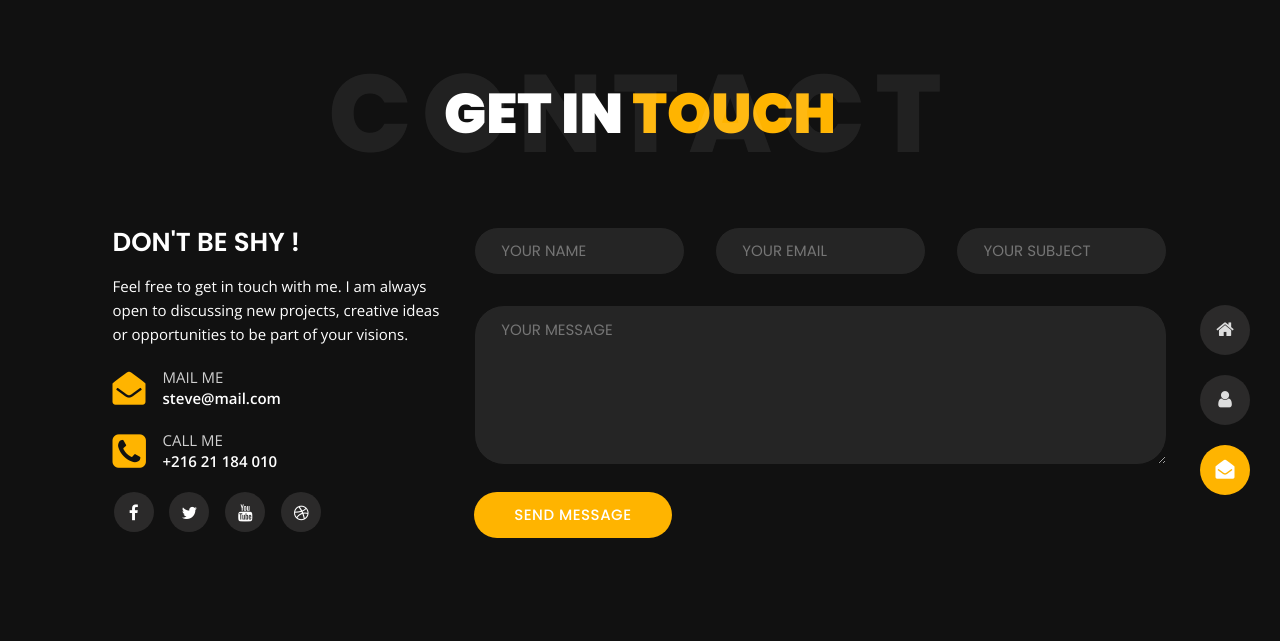
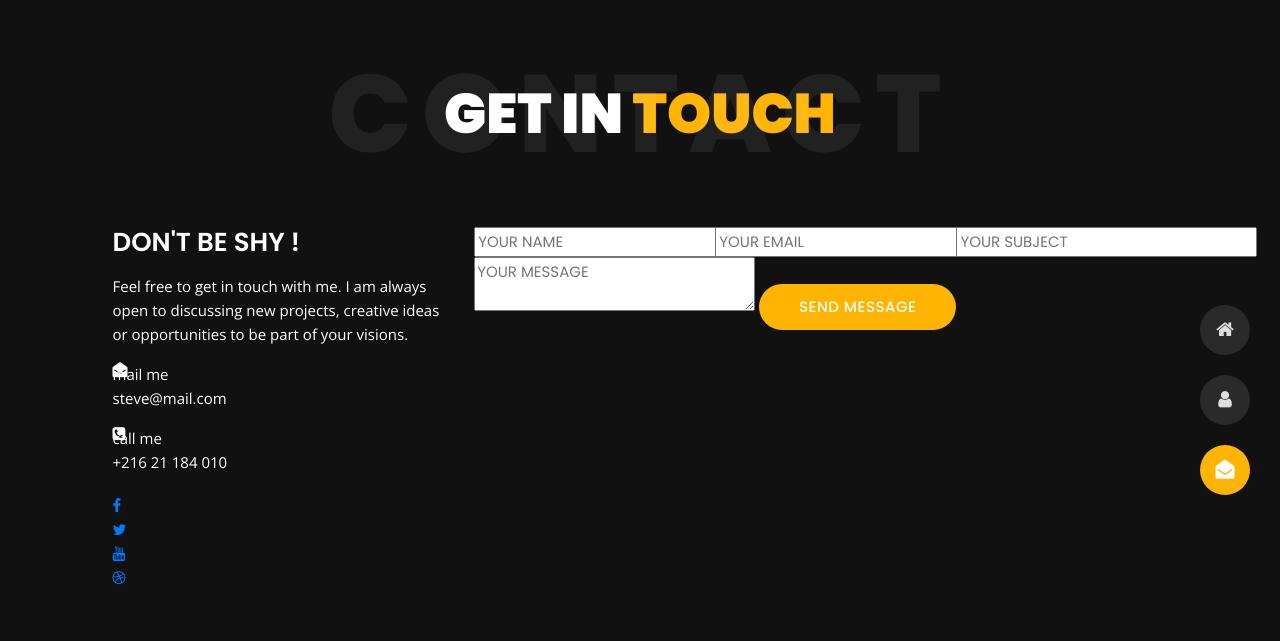
Before and after one commit to ali-almandeel/profile, a plain HTML site: page contact.html in a window 1280 px wide. Drawn offline with nearby package versions, Linux system fonts and the light colour scheme.

Commit message:
style.css

```diff
--- a/css/style.css
+++ b/css/style.css
@@ -65,15 +65,12 @@ hr.separator {
 .about .box-stats h3,
 .title-section h1 span,
 #menu li.active a,
-body.light #menu li.active a,
-.contact .custom-span-contact i
+body.light #menu li.active a
  {
   color: #ffb400;
 }
 
 .about .resume-box .icon,
-.contact ul.social li a:hover,
-body.light.contact ul.social li a:hover,
 .preloader .loader,
 .header ul.icon-menu li.icon-box.active,
 .header ul.icon-menu li.icon-box:hover,
@@ -86,16 +83,6 @@ body.light .header ul.icon-menu li.icon-box:hover,
  {
   background-color: #ffb400;
 }
-
-.contact .contactform input[type=text]:focus,
-.contact .contactform input[type=email]:focus,
-.contact .contactform textarea:focus,
-body.light.contact .contactform input[type=text]:focus,
-body.light.contact .contactform input[type=email]:focus,
-body.light.contact .contactform textarea:focus {
-  border: 1px solid #ffb400;
-}
-
 .pie,
 .c100 .bar,
 .c100.p51 .fill,
@@ -571,119 +558,6 @@ body.light.contact .contactform textarea:focus {
   background-color: #111;
 }
 
-/*** Contact ***/
-.contact .main-content {
-  padding-bottom: 85px;
-}
-
-/* Left Side */
-
-.contact .custom-span-contact {
-  font-weight: 600;
-  padding-left: 50px;
-  line-height: 21px;
-  padding-top: 5px;
-}
-
-.contact .custom-span-contact i {
-  left: 0;
-  top: 10px;
-  font-size: 33px;
-}
-
-.contact .custom-span-contact i.fa-phone-square {
-  font-size: 39px;
-  top: 7px;
-}
-
-.contact .custom-span-contact span {
-  text-transform: uppercase;
-  opacity: .8;
-  font-weight: 400;
-}
-
-.contact ul.social {
-  margin-left: -5px;
-}
-
-.contact ul.social li {
-  display: inline-block;
-}
-
-.contact ul.social li a {
-  display: inline-block;
-  height: 40px;
-  width: 40px;
-  line-height: 42px;
-  text-align: center;
-  color: #fff;
-  transition: .3s;
-  font-size: 17px;
-  margin: 0 6px;
-  background: #2b2a2a;
-  border-radius: 50%;
-}
-
-/* Form */
-.contact .contactform input[type=text],
-.contact .contactform input[type=email] {
-  border: 1px solid #111;
-  width: 100%;
-  background: #252525;
-  color: #fff;
-  padding: 11px 26px;
-  margin-bottom: 30px;
-  border-radius: 30px;
-  outline: none !important;
-  transition: .3s;
-}
-
-.contact .contactform textarea {
-  border: 1px solid #111;
-  background: #252525;
-  color: #fff;
-  width: 100%;
-  padding: 12px 26px;
-  margin-bottom: 20px;
-  height: 160px;
-  overflow: hidden;
-  border-radius: 30px;
-  outline: none !important;
-  transition: .3s;
-}
-
-.contact .contactform .form-message {
-  margin: 24px 0;
-}
-
-.contact .contactform .output_message {
-  display: block;
-  color: #fff;
-  height: 46px;
-  line-height: 46px;
-  border-radius: 30px;
-}
-
-.contact .contactform .output_message.success {
-  background: #28a745;
-}
-
-.contact .contactform .output_message.success:before {
-  font-family: FontAwesome;
-  content: "\f14a";
-  padding-right: 10px;
-}
-
-.contact .contactform .output_message.error {
-  background: #dc3545;
-}
-
-.contact .contactform .output_message.error:before {
-  font-family: FontAwesome;
-  content: "\f071";
-  padding-right: 10px;
-}
-
 /* [ RESPONSIVE DESIGN STYLES ] */
 @media (max-width: 1350px) and (min-width: 992px) {
   .container {
@@ -737,10 +611,6 @@ body.light.contact .contactform textarea:focus {
 
   .btn.btn-download:before {
     content: "\f019";
-  }
-
-  .btn.btn-contact:before {
-    content: "\f1d8";
   }
 
   .btn span {
@@ -927,9 +797,6 @@ body.light.contact .contactform textarea:focus {
     left: 50px;
     font-weight: 400;
   }
-  .contact .main-content {
-    padding-bottom: 0;
-  }
 }
 
 @media (max-width: 767px) {
```
